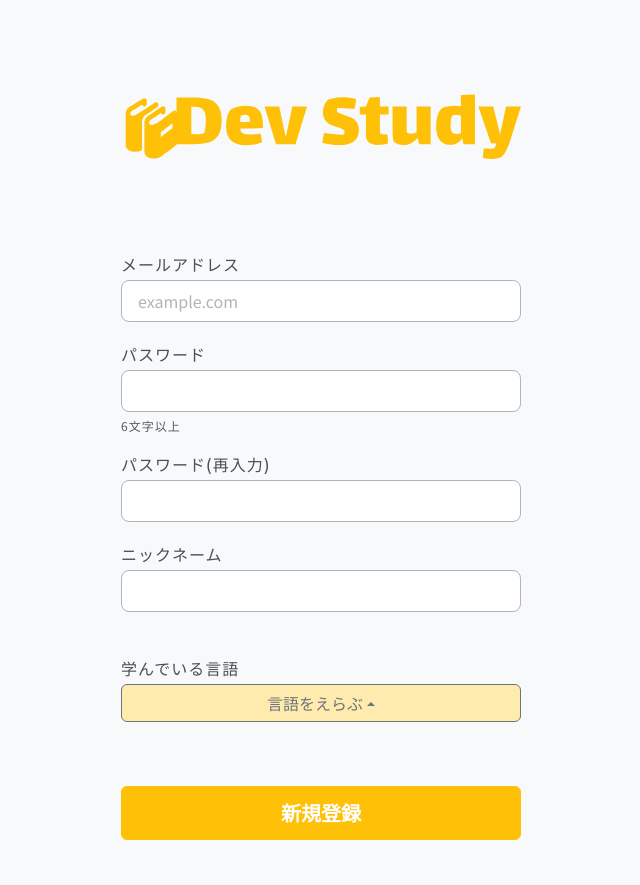
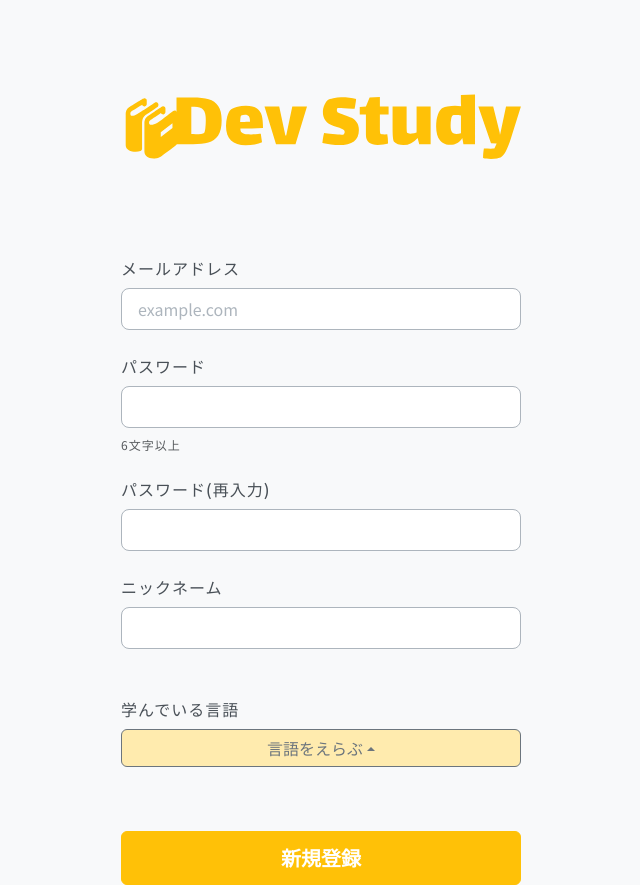
Before and after one commit to jphacks/OL_2319, a React (Vite) app in the folder front/: page /signup in a window 1280 px wide. Shown: the whole page, without its empty margins (319-959 px from the left). Before the commit the page ends 840 px from the top, so only its background shows below. Built offline with nearby package versions, Linux system fonts and the light colour scheme.

Commit message:
fix design

```diff
--- a/front/src/App.scss
+++ b/front/src/App.scss
@@ -11,10 +11,11 @@ body {
   background-color: $gray-100;
 }
 
-form {
+form.from-center {
   max-width: 400px;
   margin: 0 auto;
   font-size: 1rem;
+  line-height: normal;
 }
 
 a { text-decoration: none; }
@@ -28,3 +29,8 @@ button {
     border-color: $gray-700;
   }
 }
+
+button {
+  border: none;
+  background-color: inherit;
+}
--- a/front/src/pages/Login.tsx
+++ b/front/src/pages/Login.tsx
@@ -12,7 +12,7 @@ export const Login = () => {
 
   return (
     <>
-      <form onSubmit={handleSubmit(onSubmit)} className="mt-8">
+      <form onSubmit={handleSubmit(onSubmit)} className="mt-8 from-center" >
         <Link to="/">
           <img src="/logo.svg" alt="logo image" className="logo w-100" />
         </Link>
--- a/front/src/pages/SignUp.tsx
+++ b/front/src/pages/SignUp.tsx
@@ -31,7 +31,7 @@ export const SignUp = () => {
 
   return (
     <>
-      <form onSubmit={handleSubmit(onSubmit)} className="mt-8">
+      <form onSubmit={handleSubmit(onSubmit)} className="mt-8 from-center">
         <Link to="/">
           <img src="/logo.svg" alt="logo image" className="logo w-100" />
         </Link>
--- a/front/src/styles/Form.scss
+++ b/front/src/styles/Form.scss
@@ -4,9 +4,6 @@
 $primary-light: #FFEBAE;
 
 form {
-  max-width: 400px;
-  margin: 0 auto;
-  font-size: 1rem;
   .select-tags{
     button {
       color: $gray-600;
```
Also changed, not shown: 1 other file (tests, documents, lock files or other folders).
